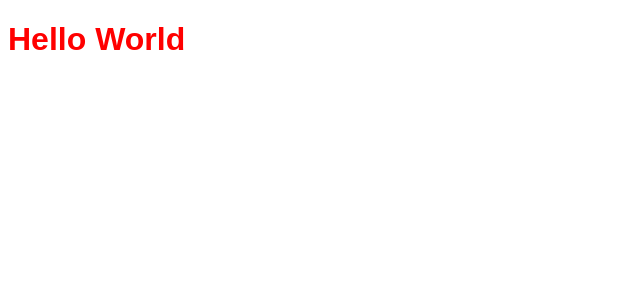
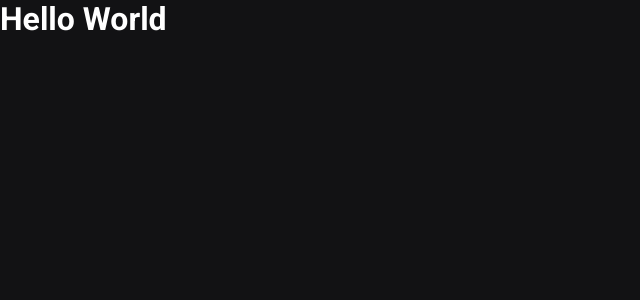
Before and after one commit to dev-viniciuss/ignews, a Next.js app: page / in a window 1280 px wide. Shown: the top 300 px of the page, without its empty margins (0-640 px from the left). Built offline with nearby package versions, Linux system fonts and the light colour scheme.

Commit message:
styles: adicionando estilos globais

```diff
--- a/src/pages/_app.tsx
+++ b/src/pages/_app.tsx
@@ -1,4 +1,6 @@
 import { AppProps } from 'next/app'
+
+import '../styles/global.scss'
 
 function MyApp({ Component, pageProps }: AppProps) {
   return <Component {...pageProps} />
--- a/src/pages/index.tsx
+++ b/src/pages/index.tsx
@@ -1,6 +1,4 @@
 import Head from 'next/head'
-
-import styles from '../styles/home.module.scss'
 
 export default function Home() {
   return (
@@ -8,7 +6,7 @@
       <Head>
           <title>Início | ig.news</title>
       </Head>
-      <h1 className={styles.title}>Hello World</h1>
+      <h1>Hello World</h1>
     </>
   )
 }
--- /dev/null
+++ b/src/styles/global.scss
@@ -0,0 +1,46 @@
+* {
+  margin: 0;
+  padding: 0;
+  box-sizing: border-box;
+}
+
+:root {
+  --white: #FFFFFF;
+
+  --gray-100: #E1E1E6;
+  --gray-300: #A8A8B3;
+  --gray-900: #121214;
+
+  -cyan-500: #61DAFB;
+  -yellow-500: #EBA417;
+}
+
+@media (max-width: 1080px) {
+  html {
+    font-size: 93.75%;
+  }
+}
+
+@media (max-width: 720px) {
+  html {
+    font-size: 87.5%;
+  }
+}
+
+body {
+  background: var(--gray-900);
+  color: var(--white);
+}
+
+body, input, textarea, select, button {
+  font: 400 1rem 'Roboto', sans-serif;
+}
+
+button {
+  cursor: pointer;
+}
+
+a {
+  color: inherit;
+  text-decoration: none;
+}
--- a/src/styles/home.module.scss
+++ /dev/null
@@ -1,4 +0,0 @@
-.title {
-  color: red;
-  font-family: 'Robot', sans-serif;
-}
```
